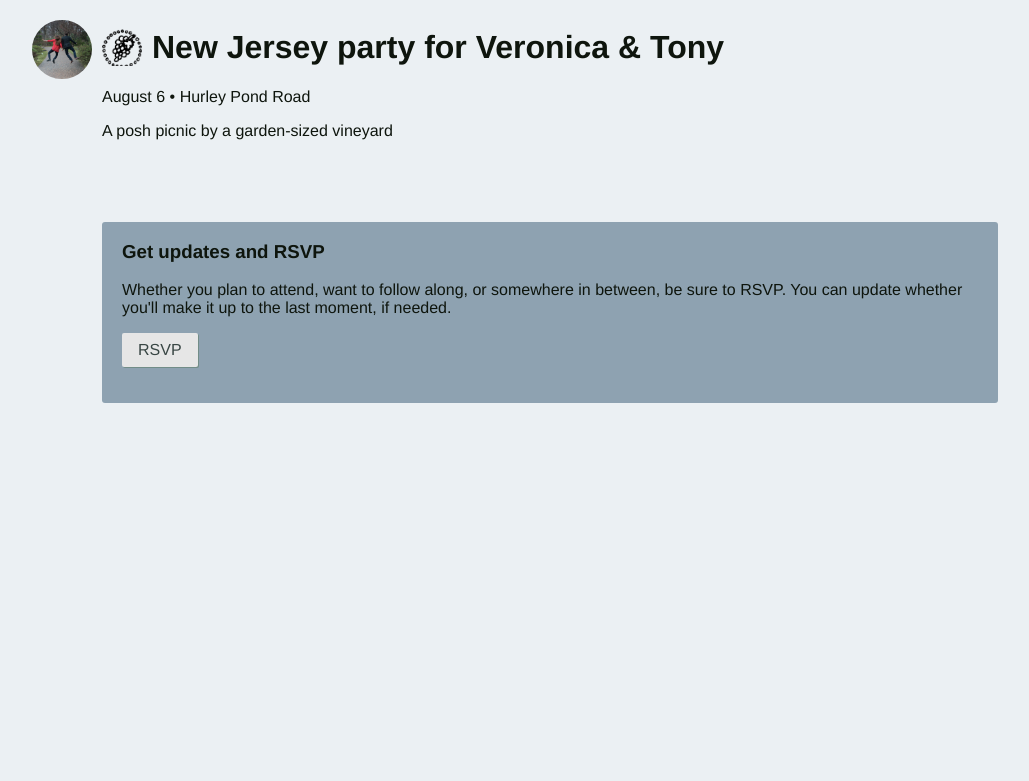
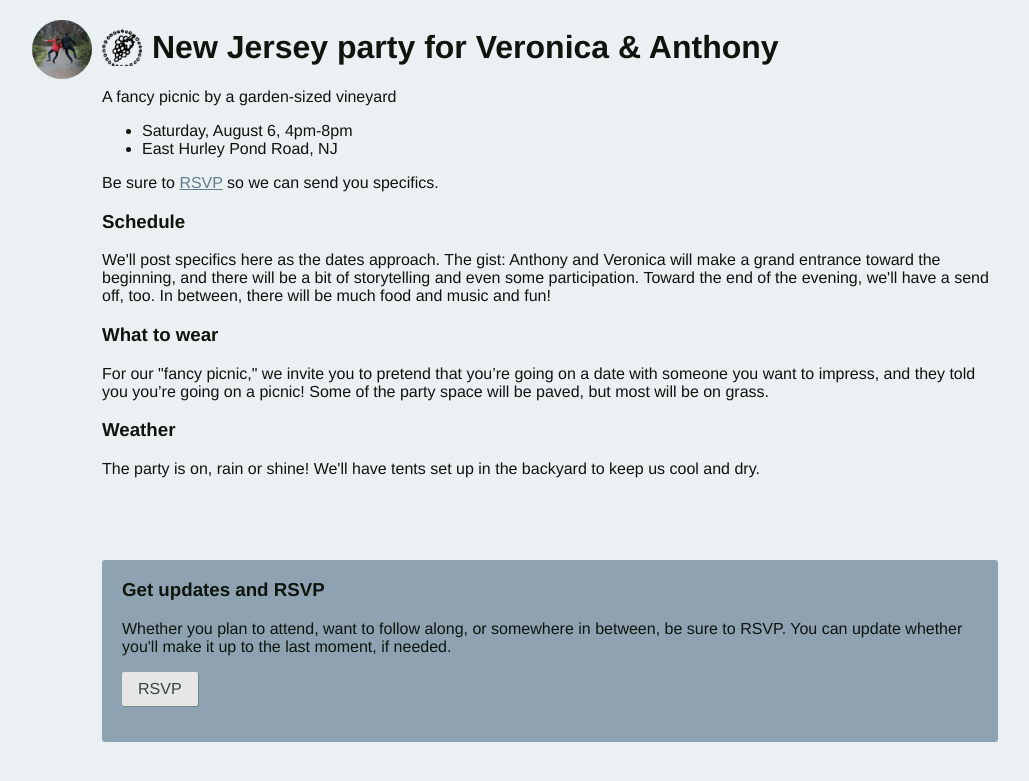
Before and after one commit to tpitale/wedding, a Jekyll site: the page built from newjersey.html, in a window 1280 px wide. Shown: the top 781 px of the page, without its empty margins (90-1119 px from the left). Built offline with Jekyll 4.4.1, drawn with Linux system fonts in a browser that asks for light colours.

Commit message:
Post-STL pre-NJ updates

```diff
--- a/newjersey.html
+++ b/newjersey.html
@@ -7,11 +7,26 @@ key: newjersey
 {% include back.html %}
 
 <section>
-	<h1 class="details NJ">New Jersey party for Veronica &amp; Tony</h1>
+	<h1 class="details NJ">New Jersey party for Veronica &amp; Anthony</h1>
 
-	<p>August 6 &bull; Hurley Pond Road</p>
-	<p>A posh picnic by a garden-sized vineyard</p>
+	<p>A fancy picnic by a garden-sized vineyard</p>
+	<ul>
+		<li>Saturday, August 6, 4pm-8pm</li>
+		<li>East Hurley Pond Road, NJ</li>
+	</ul>
+	<p>Be sure to <a href="rsvp.html">RSVP</a> so we can send you specifics.</p>
+
+	<h3>Schedule</h3>
+	<p>We'll post specifics here as the dates approach. The gist: Anthony and Veronica will make a grand entrance toward the beginning, and there will be a bit of storytelling and even some participation. Toward the end of the evening, we'll have a send off, too. In between, there will be much food and music and fun!</p>
+
+	<h3>What to wear</h3>
+	<p>For our "fancy picnic," we invite you to pretend that you’re going on a date with someone you want to impress, and they told you you’re going on a picnic! Some of the party space will be paved, but most will be on grass.</p>
+
+	<h3>Weather</h3>
+	<p>The party is on, rain or shine! We'll have tents set up in the backyard to keep us cool and dry.</p>
+
 	<p><a href="/newjersey.html"><img src=""></a></p>
+
 </section>
 
 {% include signup.html %}
```
Also changed, not shown: stlouis.html (+31 -6 lines), 1 other file.
